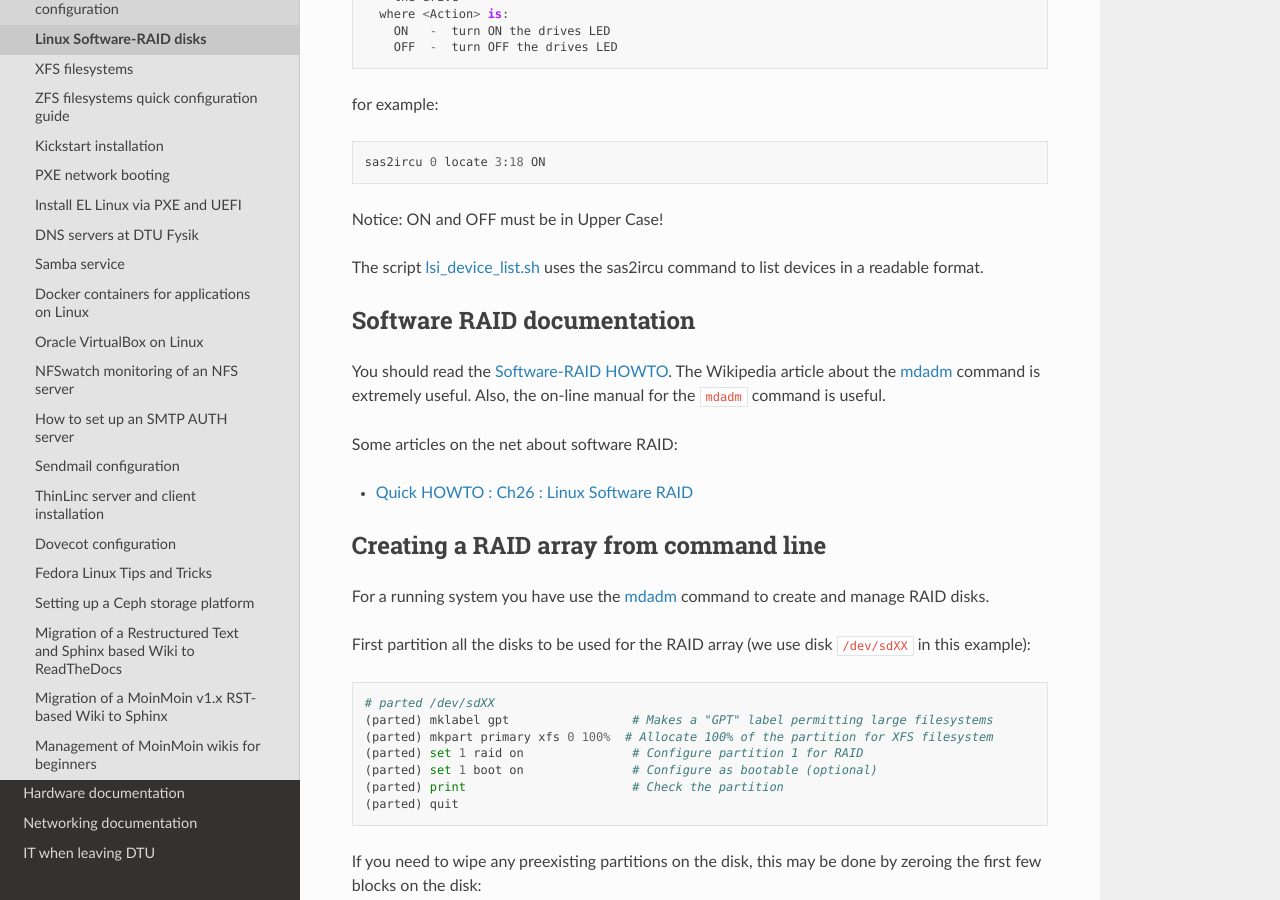
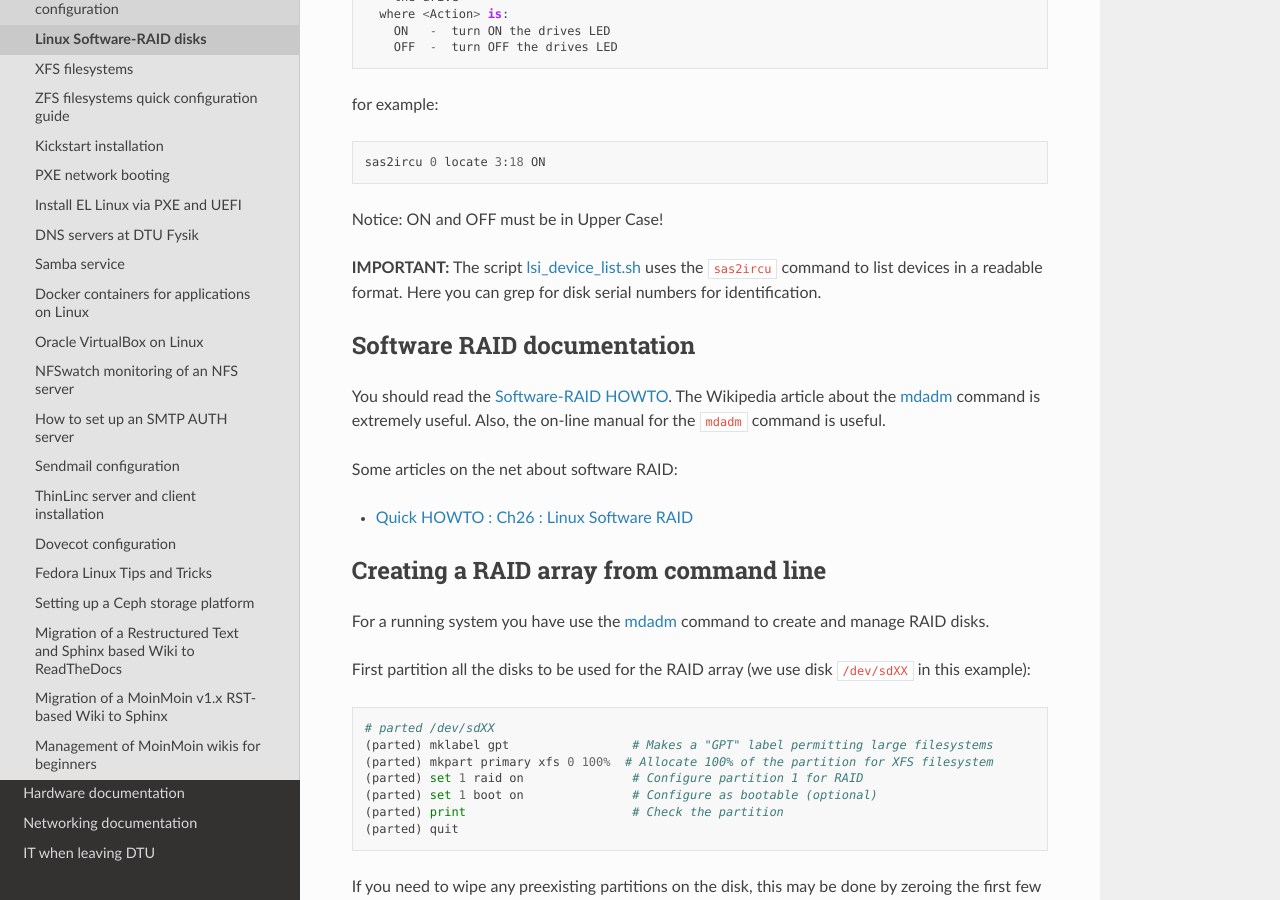
Before and after one commit to OleHolmNielsen/ITwiki, a Sphinx documentation site: the page built from docs/LinuxSoftwareRAID.rst, in a window 1280 px wide and 900 px high, scrolled down 2095 px. Built offline with Sphinx 7.4.7 and the Read the Docs theme 2.0.0, drawn with Linux system fonts in a browser that asks for light colours.

```diff
--- a/docs/LinuxSoftwareRAID.rst
+++ b/docs/LinuxSoftwareRAID.rst
@@ -83,7 +83,9 @@ Notice: ON and OFF must be in Upper Case!
 
 .. _LSI: http://www.lsi.com
 
-The script lsi_device_list.sh__ uses the sas2ircu command to list devices in a readable format.
+**IMPORTANT:**
+The script lsi_device_list.sh__ uses the ``sas2ircu`` command to list devices in a readable format.
+Here you can grep for disk serial numbers for identification.
 
 __ attachment:lsi_device_list.sh
 
```
